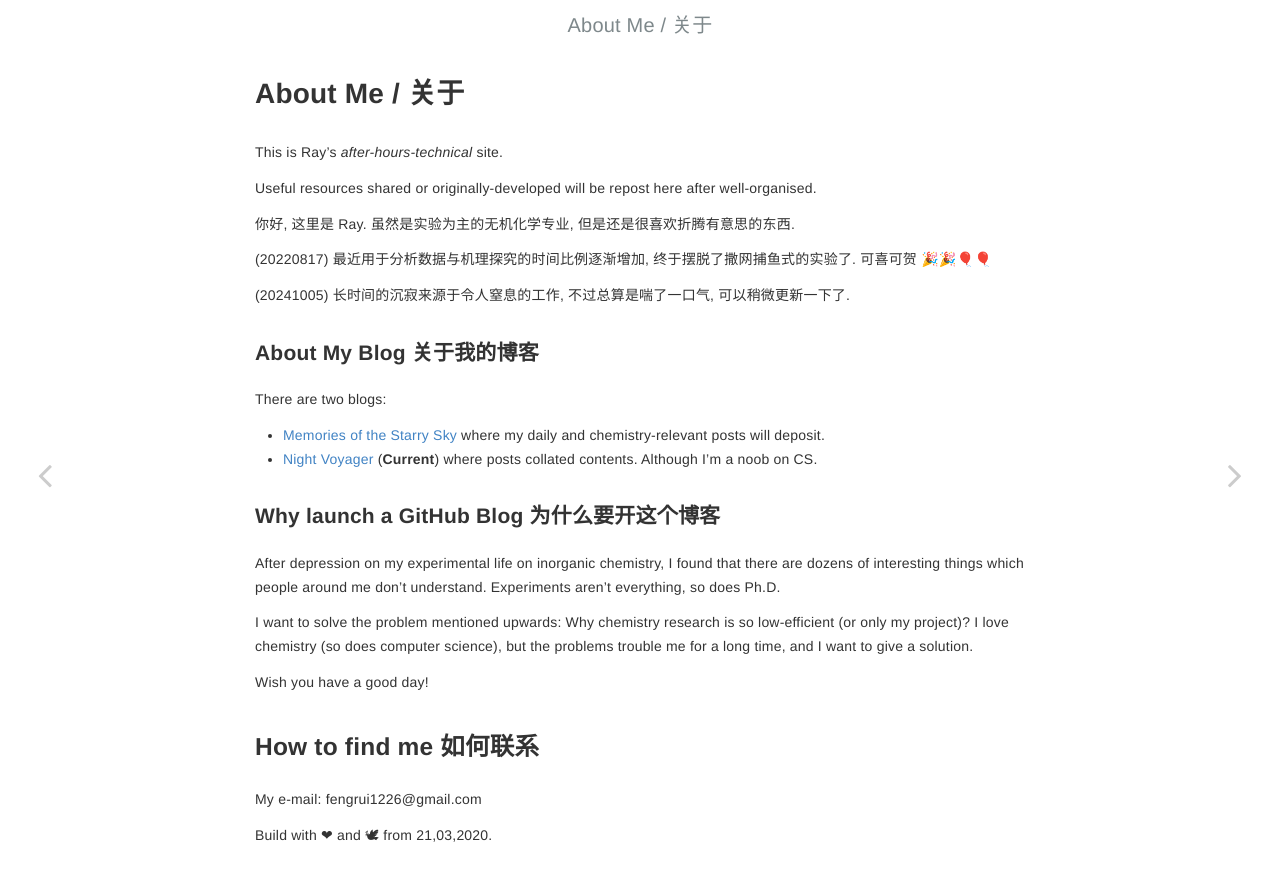
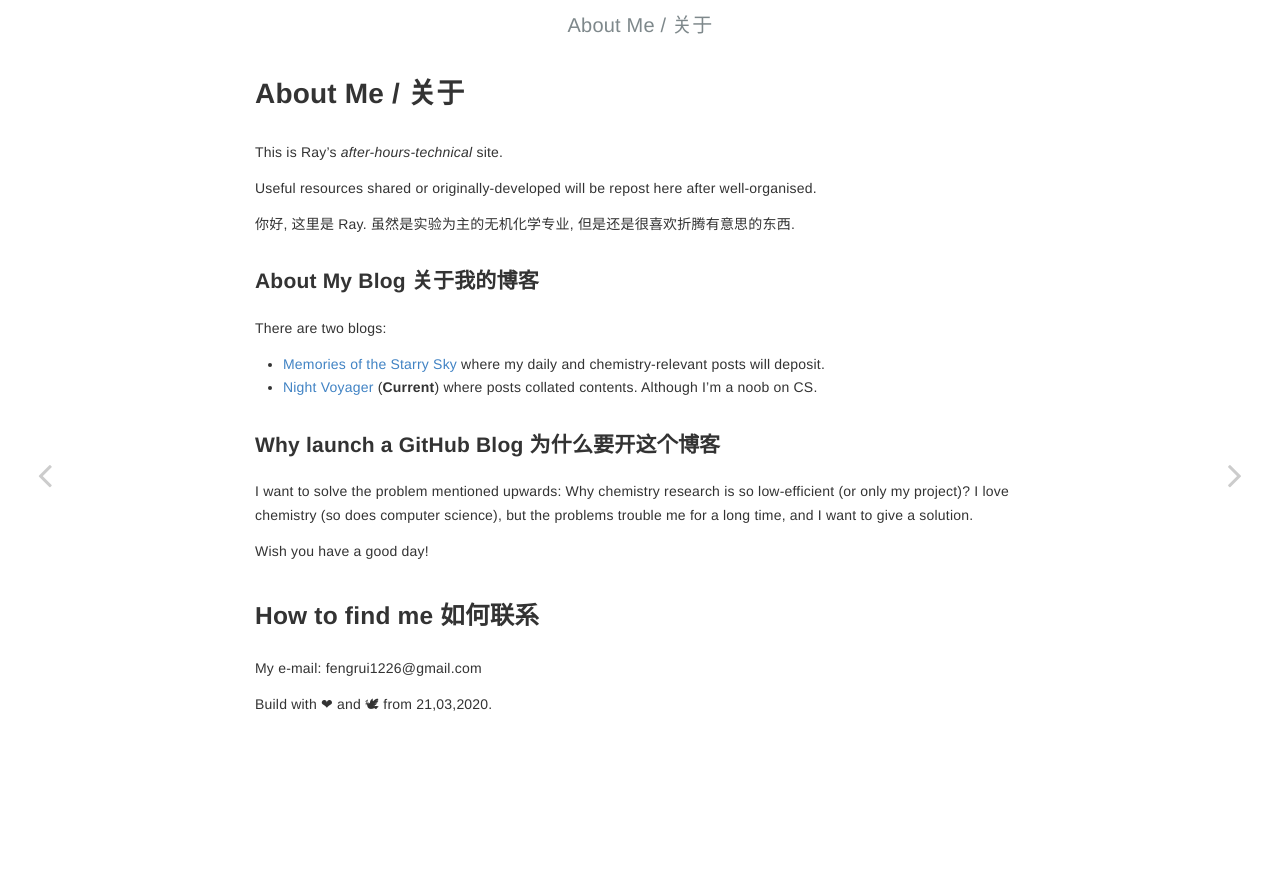
Before and after one commit to tkaray/tkaray.github.io, a Jekyll site: the page built from _pages/01 about.md, in a window 1280 px wide. Shown: the top 881 px of the page. Built offline with Jekyll 4.4.1, drawn with Linux system fonts in a browser that asks for light colours.

Commit message:
Update site pages

```diff
--- a/_pages/01 about.md
+++ b/_pages/01 about.md
@@ -11,10 +11,6 @@ Useful resources shared or originally-developed will be repost here after well-o
 
 你好, 这里是 Ray. 虽然是实验为主的无机化学专业, 但是还是很喜欢折腾有意思的东西.
 
-(20220817) 最近用于分析数据与机理探究的时间比例逐渐增加, 终于摆脱了撒网捕鱼式的实验了. 可喜可贺 🎉🎉🎈🎈
-
-(20241005) 长时间的沉寂来源于令人窒息的工作, 不过总算是喘了一口气, 可以稍微更新一下了.
-
 ### About My Blog 关于我的博客
 
 There are two blogs:
@@ -23,8 +19,6 @@ There are two blogs:
 - [Night Voyager](https://tkaray.github.io/) (**Current**) where posts collated contents. Although I'm a noob on CS.
 
 ### Why launch a GitHub Blog 为什么要开这个博客
-
-After depression on my experimental life on inorganic chemistry, I found that there are dozens of interesting things which people around me don't understand. Experiments aren't everything, so does Ph.D.
 
 I want to solve the problem mentioned upwards: Why chemistry research is so low-efficient (or only my project)? I love chemistry (so does computer science), but the problems trouble me for a long time, and I want to give a solution.
 
```
Also changed, not shown: _pages/02 pages.md (added, +16 -0 lines), _pages/03 info-hunter.md (renamed from _pages/02 info-hunter.md).
